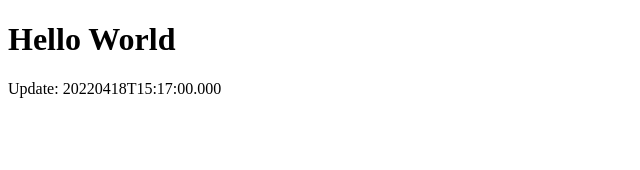
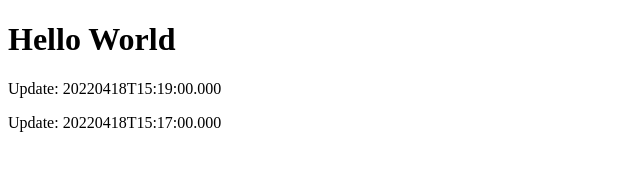
Before and after one commit to yllieth/semantic-release-ms-teams-demo, a website: page index.html in a window 1280 px wide. Shown: the whole page, without its empty margins (0-640 px from the left). Drawn offline with Linux system fonts and the light colour scheme.

Commit message:
feat(test): Update 20220418T15:19:00.000

```diff
--- a/index.html
+++ b/index.html
@@ -6,6 +6,7 @@
 </head>
 <body>
     <h1>Hello World</h1>
+    <p>Update: 20220418T15:19:00.000</p>
     <p>Update: 20220418T15:17:00.000</p>
 </body>
 </html>
```
